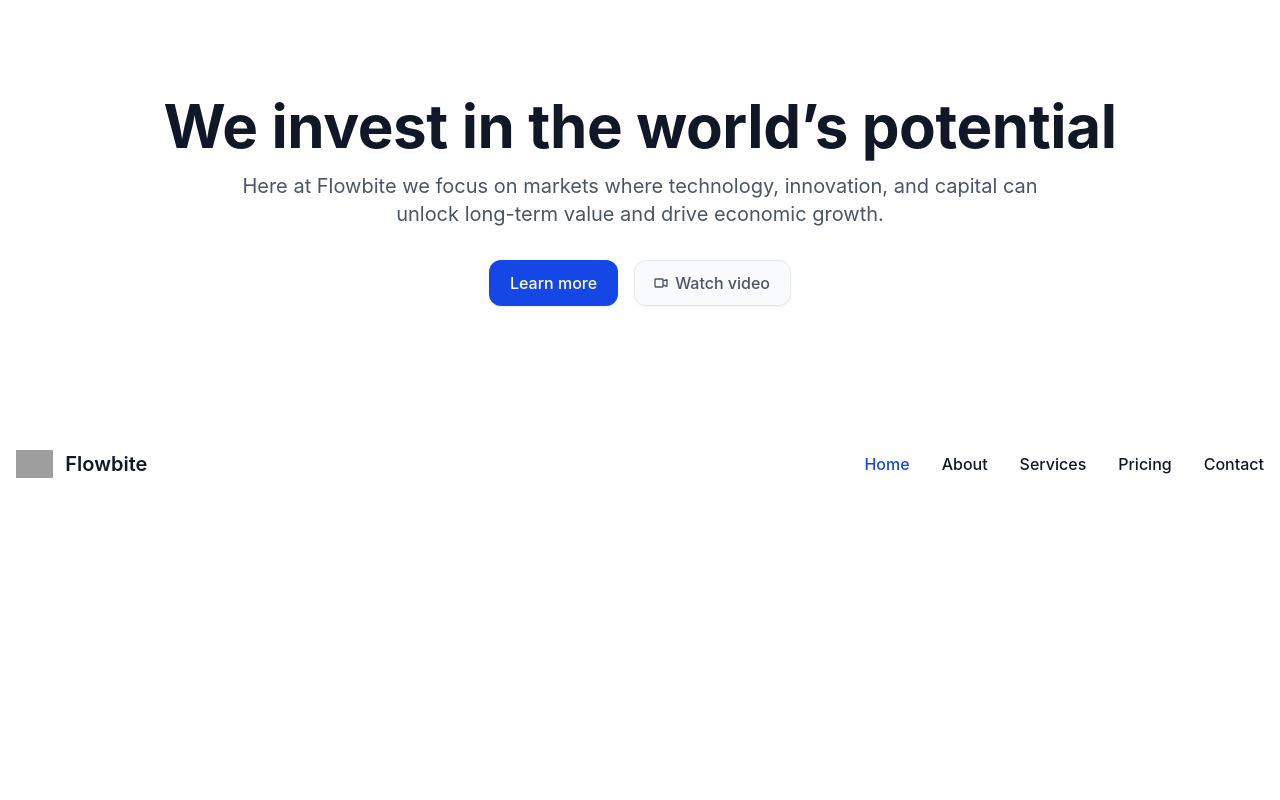
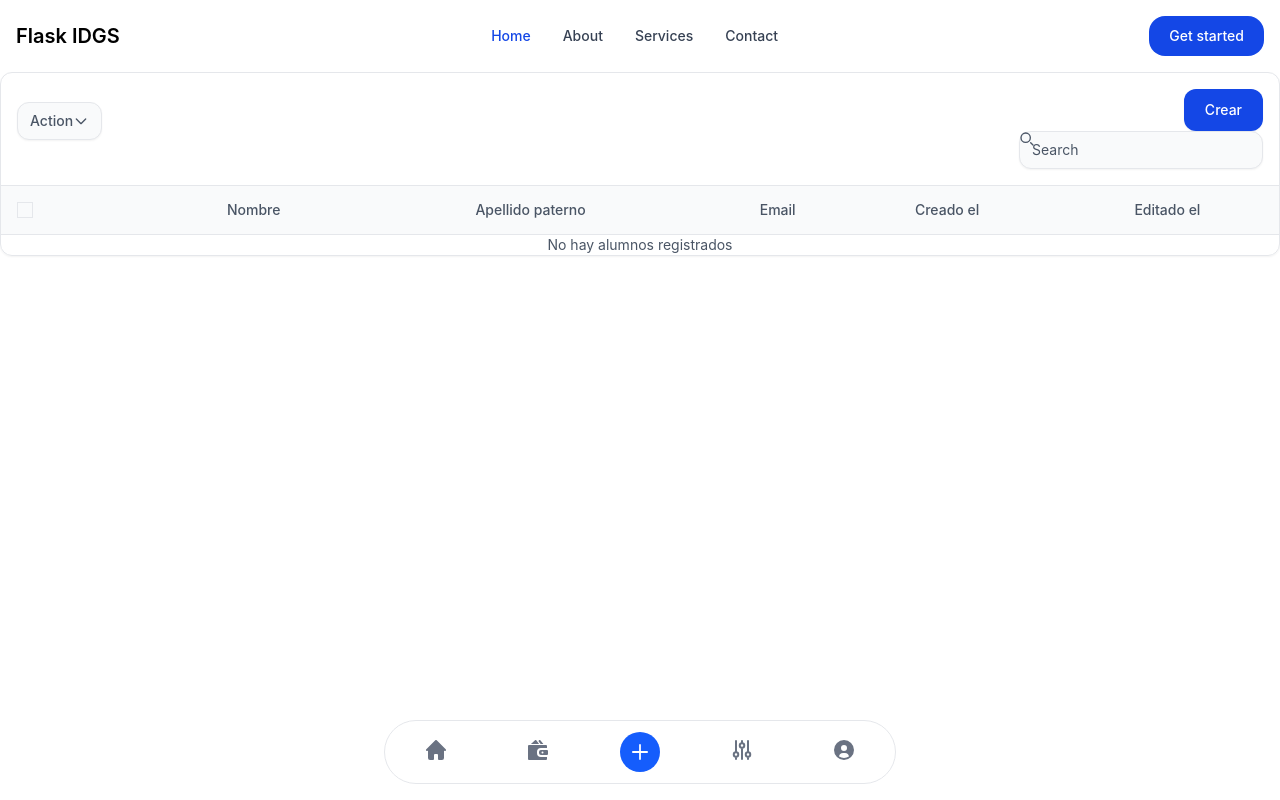
Before and after one commit to IDGS-801-21000163/FlaskBDIDGS801, a Flask app: page / in a window 1280 px wide. Run offline with Flask 3, Linux system fonts and the light colour scheme; some libraries are stand-ins or nearby versions; grey boxes are pictures that could not be loaded.

Commit message:
insertar 20260216

```diff
--- a/app.py
+++ b/app.py
@@ -1,7 +1,9 @@
-from flask import Flask, render_template
+from flask import Flask, render_template, request, redirect, url_for
 from flask_wtf import CSRFProtect
 
+import forms
 from config import DevelopmentConfig
+from models import db, Alumno
 
 app = Flask(__name__)
 app.config.from_object(DevelopmentConfig)
@@ -11,14 +13,39 @@ csrf = CSRFProtect(app)
 def page_not_found(e):
 	return render_template('404.html'), 404
 
-@app.route('/alumno')
+@app.route('/alumno', methods=['GET', 'POST', 'DELETE'])
 def alumno():
-	return render_template('alumno.html')
+	if request.method == 'GET':
+		return render_template('alumno.html')
+
+	if request.method == 'POST':
+		create_form = forms.UserForm(request.form)
+
+		alumno = Alumno(nombre=create_form.nombre.data, apaterno=create_form.apaterno.data, email=create_form.email.data)
+		db.session.add(alumno)
+		db.session.commit()
+
+		return redirect(url_for('index'))
+
+	###if request.method == 'DELETE':
+		alumno = Alumno(id=alumno.id)
+
+		db.session.delete(alumno)
+		db.session.commit()
+		return redirect(url_for('index'))###
 
 @app.route("/")
 @app.route("/index")
 def index():
-	return render_template("index.html")
+	create_from = forms.UserForm(request.form)
+	alumno = Alumno.query.all()
+	return render_template("index.html", form=create_from, alumnos=alumno)
 
 if __name__ == '__main__':
+	csrf.init_app(app)
+	db.init_app(app)
+
+	with app.app_context():
+		db.create_all()
+
 	app.run(port=4000, debug=True)
--- a/config.py
+++ b/config.py
@@ -6,5 +6,5 @@ class Config:
 
 class DevelopmentConfig(Config):
     DEBUG = True
-    SQLALCHEMY_DATABASE_URI = 'mysql+pymysql://root:@localhost/panaderia'
+    SQLALCHEMY_DATABASE_URI = 'mysql+pymysql://root:@localhost/IDGS'
     SQLALCHEMY_TRACK_MODIFICATIONS = False
--- a/models.py
+++ b/models.py
@@ -6,8 +6,8 @@ db = SQLAlchemy()
 class Alumno(db.Model):
     __tablename__ = 'alumno'
     id = db.Column(db.Integer, primary_key=True)
-    nombre = db.Column(db.String)
-    apaterno = db.Column(db.String)
-    email = db.Column(db.String)
+    nombre = db.Column(db.String(100))
+    apaterno = db.Column(db.String(100))
+    email = db.Column(db.String(100))
     created_at = db.Column(db.DateTime, default=datetime.datetime.now)
     updated_at = db.Column(db.DateTime, default=datetime.datetime.now)
--- a/templates/index.html
+++ b/templates/index.html
@@ -1,67 +1,175 @@
-<!DOCTYPE html>
-<html lang="en">
+{% extends "layout.html" %}
+{% block container %}
 
-<head>
-    <meta charset="UTF-8">
-    <meta http-equiv="X-UA-Compatible" content="IE=edge">
-    <meta name="viewport" content="width=device-width, initial-scale=1.0">
-    <title>Flowbite Flask</title>
-    <link rel="stylesheet" href="{{url_for('static',filename='dist/output.css')}}">
-</head>
-
-<body>
-
-<section class="bg-neutral-primary">
-  <div class="py-8 px-4 mx-auto max-w-screen-xl text-center lg:py-16 lg:px-12">
-        <h1 class="mb-4 mt-8 text-4xl font-bold tracking-tight text-heading md:text-5xl lg:text-6xl">We invest in the world’s potential</h1>
-        <p class="mb-8 text-lg font-normal text-body lg:text-xl sm:px-16 xl:px-48">Here at Flowbite we focus on markets where technology, innovation, and capital can unlock long-term value and drive economic growth.</p>
-        <div class="flex flex-col mb-8 lg:mb-16 space-y-4 sm:flex-row sm:justify-center sm:space-y-0 sm:space-x-4">
-            <a href="#" class="text-white bg-brand box-border border border-transparent hover:bg-brand-strong focus:ring-4 focus:ring-brand-medium shadow-xs font-medium leading-5 rounded-base text-base px-5 py-3 focus:outline-none">Learn more</a>
-            <a href="#" class="inline-flex items-center text-body bg-neutral-secondary-medium box-border border border-default-medium hover:bg-neutral-tertiary-medium hover:text-heading focus:ring-4 focus:ring-neutral-tertiary shadow-xs font-medium leading-5 rounded-base text-base px-5 py-3 focus:outline-none">
-                <svg class="w-4 h-4 me-1.5 -ms-0.5" aria-hidden="true" xmlns="http://www.w3.org/2000/svg" width="24" height="24" fill="none" viewBox="0 0 24 24">
-                    <path stroke="currentColor" stroke-linecap="round" stroke-linejoin="round" stroke-width="2" d="M14 6H4a1 1 0 0 0-1 1v10a1 1 0 0 0 1 1h10a1 1 0 0 0 1-1V7a1 1 0 0 0-1-1Zm7 11-6-2V9l6-2v10Z"/>
-                </svg>
-                Watch video
-            </a>
-        </div>
-  </div>
-</section>
-
-
-<nav class="bg-neutral-primary border-default">
-  <div class="max-w-screen-xl flex flex-wrap items-center justify-between mx-auto p-4">
-    <a href="https://flowbite.com/" class="flex items-center space-x-3 rtl:space-x-reverse">
-        <img src="https://flowbite.com/docs/images/logo.svg" class="h-7" alt="Flowbite Logo" />
-        <span class="self-center text-xl text-heading font-semibold whitespace-nowrap">Flowbite</span>
-    </a>
-    <button data-collapse-toggle="navbar-default" type="button" class="inline-flex items-center p-2 w-10 h-10 justify-center text-sm text-body rounded-base md:hidden hover:bg-neutral-secondary-soft hover:text-heading focus:outline-none focus:ring-2 focus:ring-neutral-tertiary" aria-controls="navbar-default" aria-expanded="false">
-        <span class="sr-only">Open main menu</span>
-        <svg class="w-6 h-6" aria-hidden="true" xmlns="http://www.w3.org/2000/svg" width="24" height="24" fill="none" viewBox="0 0 24 24"><path stroke="currentColor" stroke-linecap="round" stroke-width="2" d="M5 7h14M5 12h14M5 17h14"/></svg>
+<div class="relative overflow-x-auto bg-neutral-primary-soft shadow-xs rounded-base border border-default">
+    <div class="flex items-center justify-between flex-column md:flex-row flex-wrap space-y-4 md:space-y-0 p-4">
+        <div>
+            <button id="dropdownDefaultButton2" data-dropdown-toggle="dropdown-2" class="inline-flex items-center justify-center text-body bg-neutral-secondary-medium box-border border border-default-medium hover:bg-neutral-tertiary-medium hover:text-heading focus:ring-4 focus:ring-neutral-tertiary shadow-xs font-medium leading-5 rounded-base text-sm px-3 py-2 focus:outline-none" type="button">
+                Action
+                <svg class="w-4 h-4 ms-1.5 -me-0.5" aria-hidden="true" xmlns="http://www.w3.org/2000/svg" width="24" height="24" fill="none" viewBox="0 0 24 24"><path stroke="currentColor" stroke-linecap="round" stroke-linejoin="round" stroke-width="2" d="m19 9-7 7-7-7"/></svg>
             </button>
-    <div class="hidden w-full md:block md:w-auto" id="navbar-default">
-      <ul class="font-medium flex flex-col p-4 md:p-0 mt-4 border border-default rounded-base bg-neutral-secondary-soft md:flex-row md:space-x-8 rtl:space-x-reverse md:mt-0 md:border-0 md:bg-neutral-primary">
+            <!-- Dropdown menu -->
+            <div id="dropdown-2" class="z-10 hidden bg-neutral-primary-medium border border-default-medium rounded-base shadow-lg w-32">
+                <ul class="p-2 text-sm text-body font-medium" aria-labelledby="dropdownDefaultButton2">
                 <li>
-          <a href="#" class="block py-2 px-3 text-white bg-brand rounded md:bg-transparent md:text-fg-brand md:p-0" aria-current="page">Home</a>
+                    <a href="#" class="inline-flex items-center w-full p-2 hover:bg-neutral-tertiary-medium hover:text-heading rounded">Reward</a>
                 </li>
                 <li>
-          <a href="#" class="block py-2 px-3 text-heading rounded hover:bg-neutral-tertiary md:hover:bg-transparent md:border-0 md:hover:text-fg-brand md:p-0 md:dark:hover:bg-transparent">About</a>
+                    <a href="#" class="inline-flex items-center w-full p-2 hover:bg-neutral-tertiary-medium hover:text-heading rounded">Promote</a>
                 </li>
                 <li>
-          <a href="#" class="block py-2 px-3 text-heading rounded hover:bg-neutral-tertiary md:hover:bg-transparent md:border-0 md:hover:text-fg-brand md:p-0 md:dark:hover:bg-transparent">Services</a>
+                    <a href="#" class="inline-flex items-center w-full p-2 hover:bg-neutral-tertiary-medium hover:text-heading rounded">Archive</a>
                 </li>
                 <li>
-          <a href="#" class="block py-2 px-3 text-heading rounded hover:bg-neutral-tertiary md:hover:bg-transparent md:border-0 md:hover:text-fg-brand md:p-0 md:dark:hover:bg-transparent">Pricing</a>
-        </li>
-        <li>
-          <a href="#" class="block py-2 px-3 text-heading rounded hover:bg-neutral-tertiary md:hover:bg-transparent md:border-0 md:hover:text-fg-brand md:p-0 md:dark:hover:bg-transparent">Contact</a>
+                    <a href="#" class="inline-flex items-center w-full p-2 text-fg-danger hover:bg-neutral-tertiary-medium rounded">Delete</a>
                 </li>
                 </ul>
             </div>
         </div>
-</nav>
+
+        <div>
+            <div class="flex justify-end">
+<a href="/alumno"
+   class="text-white bg-brand box-border border border-transparent hover:bg-brand-strong focus:ring-4 focus:ring-brand-medium shadow-xs font-medium leading-5 rounded-base text-sm px-5 py-2.5 focus:outline-none">
+    Crear
+</a>            </div>
+
+        <label for="input-group-1" class="sr-only">Buscar</label>
+        <div class="relative">
+            <div class="absolute inset-y-0 start-0 flex items-center ps-3 pointer-events-none">
+                <svg class="w-4 h-4 text-body" aria-hidden="true" xmlns="http://www.w3.org/2000/svg" width="24" height="24" fill="none" viewBox="0 0 24 24"><path stroke="currentColor" stroke-linecap="round" stroke-width="2" d="m21 21-3.5-3.5M17 10a7 7 0 1 1-14 0 7 7 0 0 1 14 0Z"/></svg>
+            </div>
+            <input type="text" id="input-group-1" class="block w-full max-w-96 ps-9 pe-3 py-2 bg-neutral-secondary-medium border border-default-medium text-heading text-sm rounded-base focus:ring-brand focus:border-brand shadow-xs placeholder:text-body" placeholder="Search">
+        </div>
+        </div>
+    </div>
+    <table class="w-full text-sm text-left rtl:text-right text-body">
+        <thead class="text-sm text-body bg-neutral-secondary-medium border-b border-t border-default-medium">
+            <tr>
+                <th scope="col" class="p-4">
+                    <div class="flex items-center">
+                        <input id="table-checkbox-51" type="checkbox" value="" class="w-4 h-4 border border-default-medium rounded-xs bg-neutral-secondary-medium focus:ring-2 focus:ring-brand-soft">
+                        <label for="table-checkbox-51" class="sr-only">Table checkbox</label>
+                    </div>
+                </th>
+                <th scope="col" class="px-6 py-3 font-medium">
+                    Nombre
+                </th>
+                <th scope="col" class="px-6 py-3 font-medium">
+                    Apellido paterno
+                </th>
+                <th scope="col" class="px-6 py-3 font-medium">
+                    Email
+                </th>
+                <th scope="col" class="px-6 py-3 font-medium">
+                    Creado el
+                </th>
+                <th scope="col" class="px-6 py-3 font-medium">
+                    Editado el
+                </th>
+            </tr>
+        </thead>
+        <tbody>
+
+{% for alumno in alumnos %}
+<tr class="bg-neutral-primary-soft border-b border-default hover:bg-neutral-secondary-medium">
+
+    <td class="w-4 p-4">
+        <div class="flex items-center">
+            <input type="checkbox"
+                   class="w-4 h-4 border border-default-medium rounded-xs bg-neutral-secondary-medium">
+        </div>
+    </td>
+
+    <td class="px-6 py-4">
+        {{ alumno.nombre }}
+    </td>
+
+    <td class="px-6 py-4">
+        {{ alumno.apaterno }}
+    </td>
+
+    <td class="px-6 py-4">
+        {{ alumno.email }}
+    </td>
+
+    <td class="px-6 py-4">
+        {{ alumno.created_at.strftime('%d/%m/%Y %H:%M') }}
+    </td>
+
+    <td class="px-6 py-4">
+        {{ alumno.updated_at.strftime('%d/%m/%Y %H:%M') }}
+    </td>
+
+</tr>
+{% endfor %}
+
+{% if not alumnos %}
+<tr>
+    <td colspan="6" class="text-center py-6 text-body">
+        No hay alumnos registrados
+    </td>
+</tr>
+{% endif %}
+
+</tbody>
+    </table>
+    <!-- Main modal -->
+<div id="editUserModal" tabindex="-1" aria-hidden="true" class="hidden overflow-y-auto overflow-x-hidden fixed top-0 right-0 left-0 z-50 justify-center items-center w-full md:inset-0 h-[calc(100%-1rem)] max-h-full">
+    <div class="relative p-4 w-full max-w-md max-h-full">
+        <!-- Modal content -->
+        <div class="relative bg-neutral-primary-soft border border-default rounded-base shadow-sm p-4 md:p-6">
+            <!-- Modal header -->
+            <div class="flex items-center justify-between border-b border-default pb-4 md:pb-5">
+                <h3 class="text-lg font-medium text-heading">
+                    Create new product
+                </h3>
+                <button type="button" class="text-body bg-transparent hover:bg-neutral-tertiary hover:text-heading rounded-base text-sm w-9 h-9 ms-auto inline-flex justify-center items-center" data-modal-hide="editUserModal">
+                    <svg class="w-5 h-5" aria-hidden="true" xmlns="http://www.w3.org/2000/svg" width="24" height="24" fill="none" viewBox="0 0 24 24"><path stroke="currentColor" stroke-linecap="round" stroke-linejoin="round" stroke-width="2" d="M6 18 17.94 6M18 18 6.06 6"/></svg>
+                    <span class="sr-only">Close modal</span>
+                </button>
+            </div>
+            <!-- Modal body -->
+            <form action="#">
+                <div class="grid gap-4 grid-cols-2 py-4 md:py-6">
+                    <div class="col-span-2">
+                        <label for="name" class="block mb-2.5 text-sm font-medium text-heading">Name</label>
+                        <input type="text" name="name" id="name" class="bg-neutral-secondary-medium border border-default-medium text-heading text-sm rounded-base focus:ring-brand focus:border-brand block w-full px-3 py-2.5 shadow-xs placeholder:text-body" placeholder="Bonnie Green" required="">
+                    </div>
+                    <div class="col-span-2 sm:col-span-1">
+                        <label for="position" class="block mb-2.5 text-sm font-medium text-heading">Position</label>
+                        <input type="text" name="position" id="position" class="bg-neutral-secondary-medium border border-default-medium text-heading text-sm rounded-base focus:ring-brand focus:border-brand block w-full px-3 py-2.5 shadow-xs placeholder:text-body" placeholder="React Developer" required="">
+                    </div>
+                    <div class="col-span-2 sm:col-span-1">
+                        <label for="category" class="block mb-2.5 text-sm font-medium text-heading">Status</label>
+                        <select id="category" class="block w-full px-3 py-2.5 bg-neutral-secondary-medium border border-default-medium text-heading text-sm rounded-base focus:ring-brand focus:border-brand px-3 py-2.5 shadow-xs placeholder:text-body">
+                            <option selected="">Online</option>
+                            <option value="offline">Offline</option>
+                            <option value="archived">Archived</option>
+                        </select>
+                    </div>
+                    <div class="col-span-2">
+                        <label for="biography" class="block mb-2.5 text-sm font-medium text-heading">Biography</label>
+                        <textarea id="biography" rows="4" class="block bg-neutral-secondary-medium border border-default-medium text-heading text-sm rounded-base focus:ring-brand focus:border-brand block w-full p-3.5 shadow-xs placeholder:text-body" placeholder="Write a short biography here"></textarea>
+                    </div>
+                </div>
+                <div class="flex items-center space-x-4 border-t border-default pt-4 md:pt-6">
+                    <button type="submit" class="inline-flex items-center  text-white bg-brand hover:bg-brand-strong box-border border border-transparent focus:ring-4 focus:ring-brand-medium shadow-xs font-medium leading-5 rounded-base text-sm px-4 py-2.5 focus:outline-none">
+                        Update user
+                    </button>
+                    <button data-modal-hide="crud-modal" type="button" class="text-body bg-neutral-secondary-medium box-border border border-default-medium hover:bg-neutral-tertiary-medium hover:text-heading focus:ring-4 focus:ring-neutral-tertiary shadow-xs font-medium leading-5 rounded-base text-sm px-4 py-2.5 focus:outline-none">Cancel</button>
+                </div>
+            </form>
+        </div>
+    </div>
+</div>
+</div>
+
 
 
     <script src="https://cdn.jsdelivr.net/npm/flowbite@4.0.1/dist/flowbite.min.js"></script>
 </body>
 
 </html>
+
+{%endblock%}
--- a/templates/layout.html
+++ b/templates/layout.html
@@ -11,7 +11,7 @@
     <nav class="bg-white border-gray-200 px-2 sm:px-4 py-2.5 rounded-sm dark:bg-gray-900">
         <div class="container flex flex-wrap items-center justify-between mx-auto">
             <a href="#" class="flex items-center">
-                <img src="https://mexicoindustry.com/admin/images/empresas/empresas_logos/universidad-tecnologica-de-leon-utl.jpg" class=" rounded-2xl h-6 mr-3 sm:h-9" alt="Flowbite Logo">
+                <!--<img src="https://mexicoindustry.com/admin/images/empresas/empresas_logos/universidad-tecnologica-de-leon-utl.jpg" class=" rounded-2xl h-6 mr-3 sm:h-9" alt="Flowbite Logo">-->
                 <span class="self-center text-xl font-semibold whitespace-nowrap dark:text-white">Flask IDGS</span>
             </a>
             <div class="flex md:order-2">
@@ -55,7 +55,7 @@
         </div>
     </nav>
 
-    <div class="flex items-center justify-center min-h-screen">
+    <div>
 
             {%with messages=get_flashed_messages()%}
             {%if messages%}
@@ -67,11 +67,13 @@
             {%endif%}
         {%endwith%}
 
+    </div>
+
+    <div class="w-100">
         {% block container%}
+</div>
 
         {% endblock %}
-
-    </div>
 
 
 
```
Also changed, not shown: templates/alumno.html (+10 -6 lines), 1 other file. Lines whose indentation alone changed are shown as unchanged.
